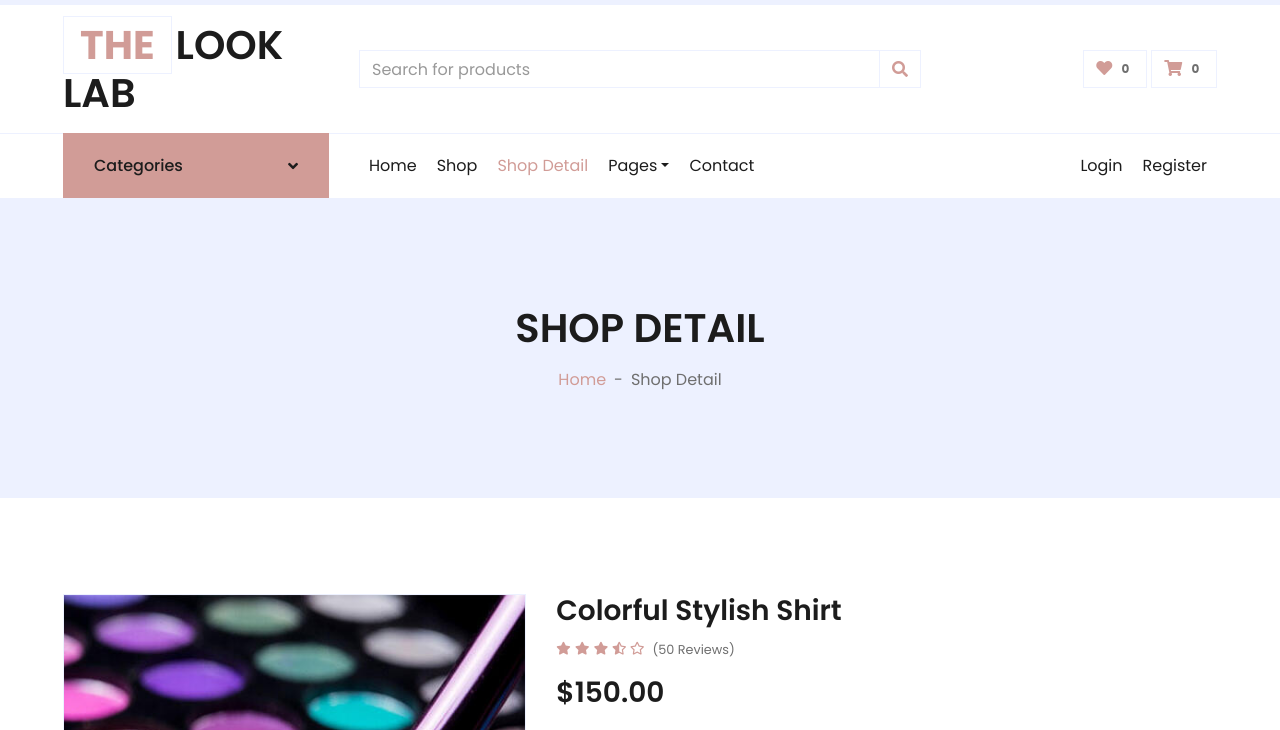
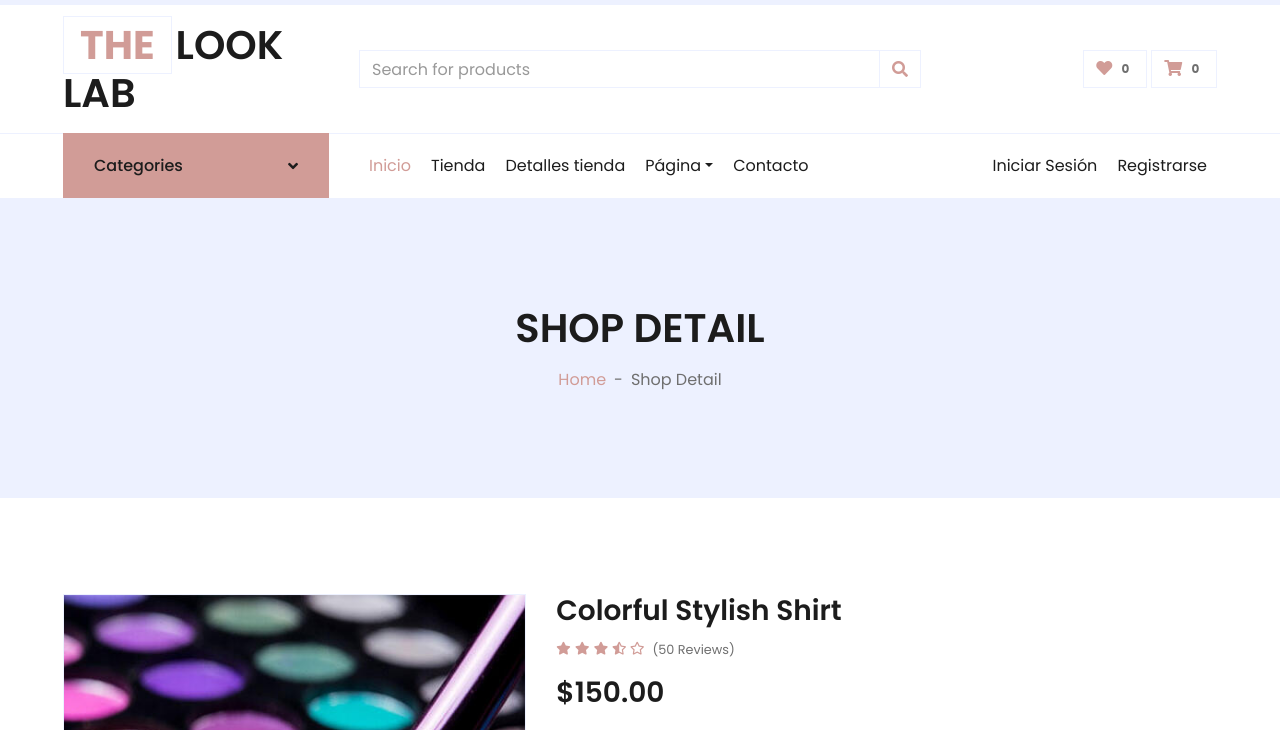
Before and after one commit to valeriaguerrerom/thelooklab, a plain HTML site: page detail.html in a window 1280 px wide. Shown: the part 35-765 px from the top of the page. Drawn offline with nearby package versions, Linux system fonts and the light colour scheme.

Commit message:
Ajustes detail

```diff
--- a/detail.html
+++ b/detail.html
@@ -131,21 +131,21 @@
                     </button>
                     <div class="collapse navbar-collapse justify-content-between" id="navbarCollapse">
                         <div class="navbar-nav mr-auto py-0">
-                            <a href="index.html" class="nav-item nav-link">Home</a>
-                            <a href="shop.html" class="nav-item nav-link">Shop</a>
-                            <a href="detail.html" class="nav-item nav-link active">Shop Detail</a>
+                            <a href="index.html" class="nav-item nav-link active">Inicio</a>
+                            <a href="shop.html" class="nav-item nav-link">Tienda</a>
+                            <a href="detail.html" class="nav-item nav-link">Detalles tienda</a>
                             <div class="nav-item dropdown">
-                                <a href="#" class="nav-link dropdown-toggle" data-toggle="dropdown">Pages</a>
+                                <a href="#" class="nav-link dropdown-toggle" data-toggle="dropdown">Página</a>
                                 <div class="dropdown-menu rounded-0 m-0">
-                                    <a href="cart.html" class="dropdown-item">Shopping Cart</a>
+                                    <a href="cart.html" class="dropdown-item">Carrito de compras</a>
                                     <a href="checkout.html" class="dropdown-item">Checkout</a>
                                 </div>
                             </div>
-                            <a href="contact.html" class="nav-item nav-link">Contact</a>
+                            <a href="contact.html" class="nav-item nav-link">Contacto</a>
                         </div>
                         <div class="navbar-nav ml-auto py-0">
-                            <a href="" class="nav-item nav-link">Login</a>
-                            <a href="" class="nav-item nav-link">Register</a>
+                            <a href="" class="nav-item nav-link">Iniciar Sesión</a>
+                            <a href="" class="nav-item nav-link">Registrarse</a>
                         </div>
                     </div>
                 </nav>
```
